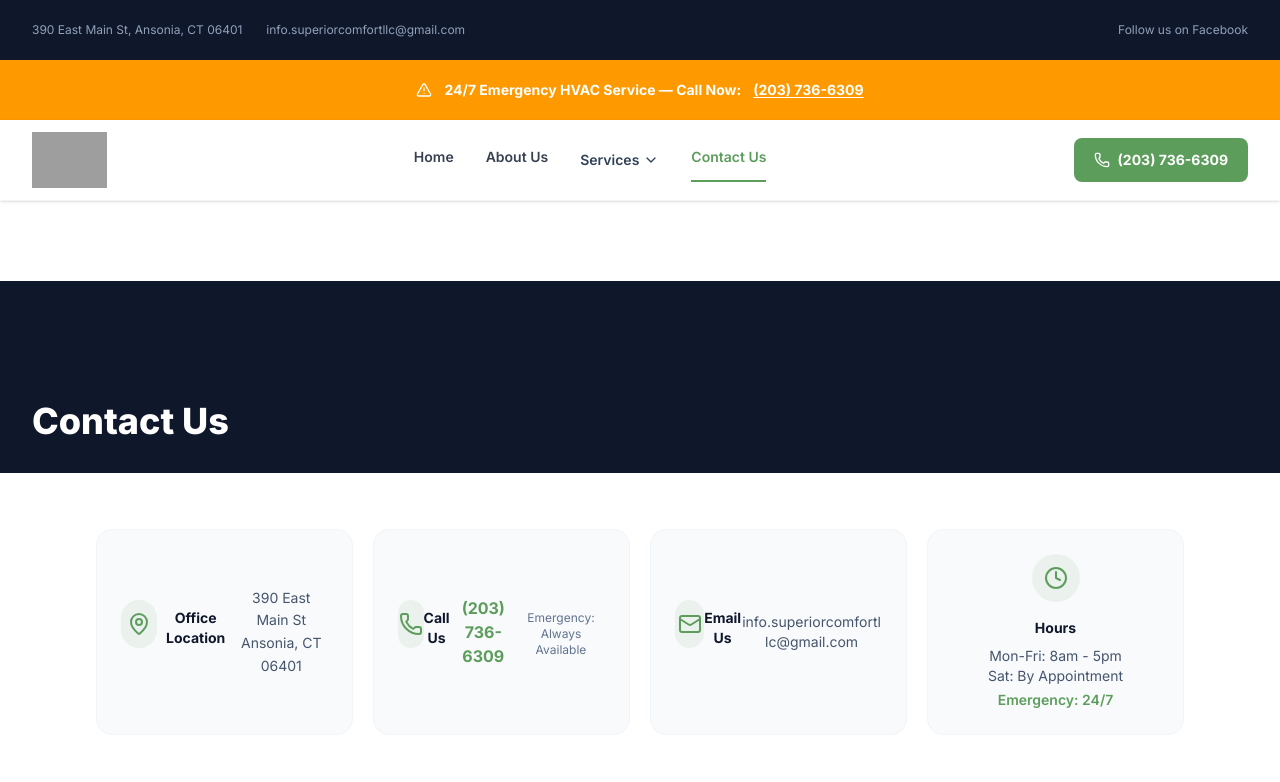
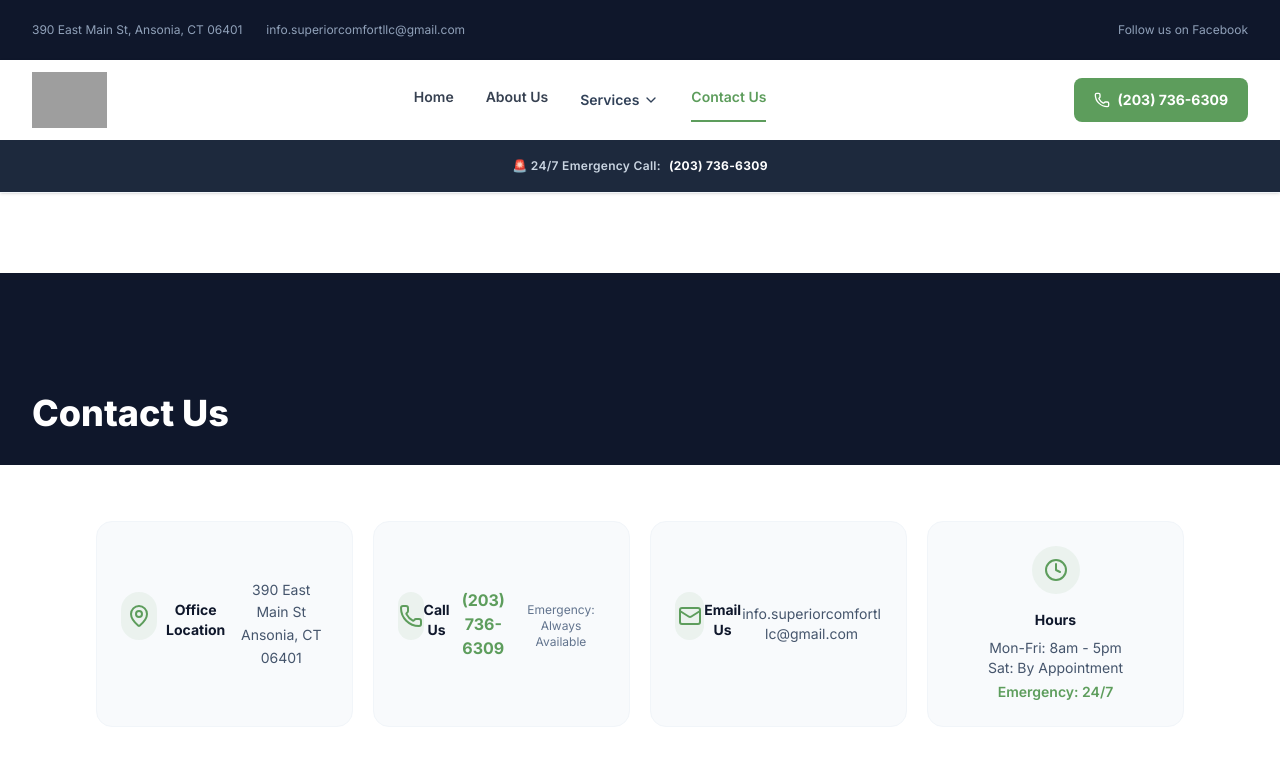
Before and after one commit to tiaguinho123/superior-comfort, a React (Vite) app: page /contact-us in a window 1280 px wide. Shown: the top 782 px of the page. Built offline with nearby package versions, Linux system fonts and the light colour scheme; grey boxes are pictures that could not be loaded.

Commit message:
fix: emergency strip below navbar, thinner, dark navy, '24/7 Emergency Call'

```diff
--- a/src/components/Navbar.tsx
+++ b/src/components/Navbar.tsx
@@ -1,6 +1,6 @@
 import { useState } from "react";
 import { Link, useLocation } from "react-router-dom";
-import { Phone, Menu, X, ChevronDown, AlertTriangle } from "lucide-react";
+import { Phone, Menu, X, ChevronDown } from "lucide-react";
 import { useSiteConfig } from "../config/SiteConfigContext";
 
 const NAV_LINKS = [
@@ -46,16 +46,6 @@
         </div>
       </div>
 
-      {/* Emergency Strip */}
-      <div className="bg-amber-500 text-white">
-        <div className="max-w-7xl mx-auto px-4 sm:px-6 lg:px-8 py-2 flex items-center justify-center gap-3 text-sm font-bold">
-          <AlertTriangle className="w-4 h-4 flex-shrink-0" aria-hidden="true" />
-          <span>24/7 Emergency HVAC Service — Call Now:</span>
-          <a href={`tel:${phone}`} className="underline underline-offset-2 hover:opacity-80 whitespace-nowrap">
-            {phoneFormatted}
-          </a>
-        </div>
-      </div>
 
       <header className="sticky top-0 z-50 bg-white shadow-sm border-b border-slate-100" role="banner">
         <nav className="max-w-7xl mx-auto px-4 sm:px-6 lg:px-8 h-20 flex items-center justify-between" aria-label="Main navigation">
@@ -125,6 +115,16 @@
           </div>
         </nav>
 
+        {/* Emergency Strip — below navbar */}
+        <div className="bg-slate-800 text-white">
+          <div className="max-w-7xl mx-auto px-4 sm:px-6 lg:px-8 py-1 flex items-center justify-center gap-2 text-xs font-semibold tracking-wide">
+            <span className="text-slate-300">🚨 24/7 Emergency Call:</span>
+            <a href={`tel:${phone}`} className="text-white hover:text-green-400 transition-colors whitespace-nowrap font-bold">
+              {phoneFormatted}
+            </a>
+          </div>
+        </div>
+
         {mobileOpen && (
           <div className="md:hidden bg-white border-t border-slate-100 shadow-lg">
             <div className="px-4 py-4 space-y-1">
```
